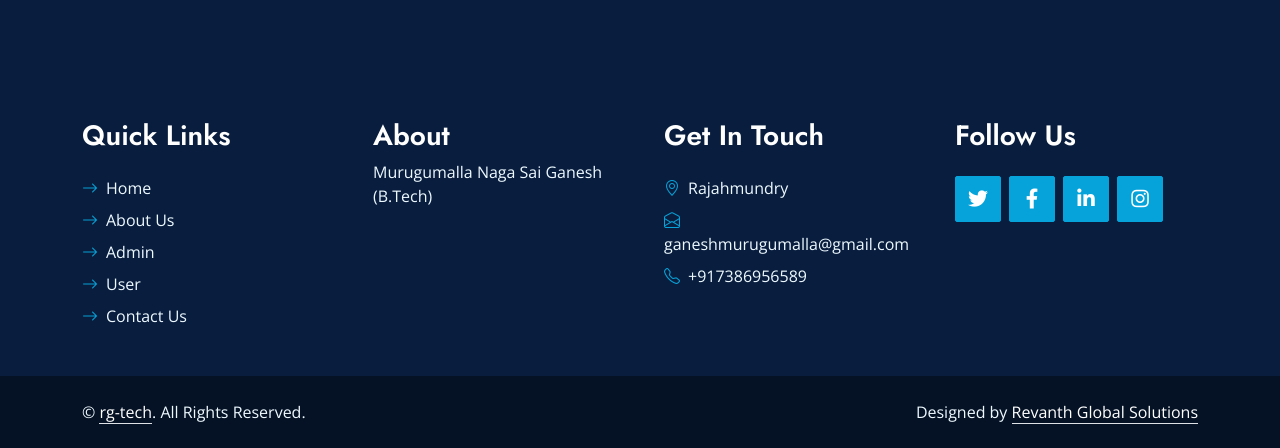
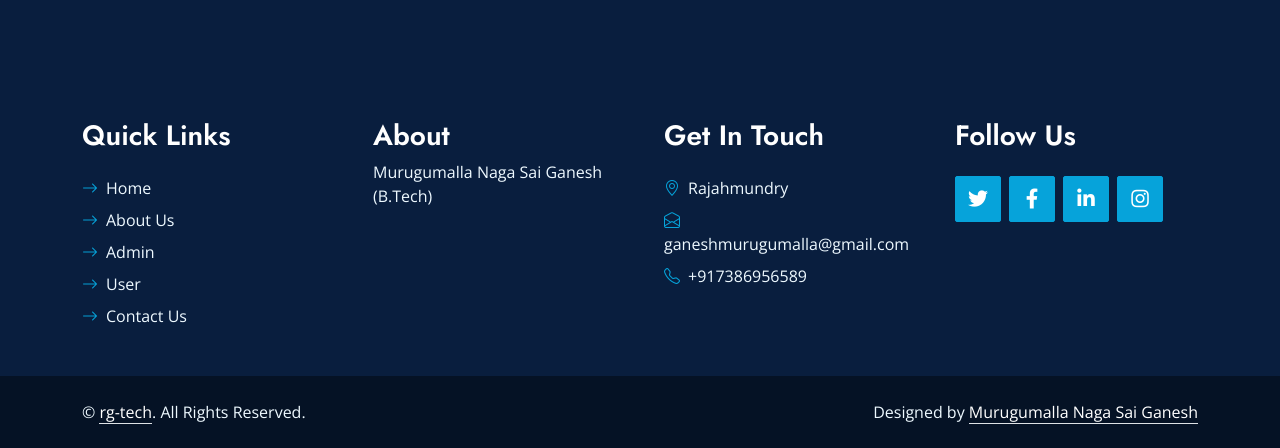
Before and after one commit to MNagaSaiGanesh/Ransomware-Detection-Techniques-Using-Various-Machine-Learning-Methods, a Django app: page /contact in a window 1280 px wide. Shown: the part 920-1368 px from the top of the page. Run offline with Django 4.2, Linux system fonts and the light colour scheme; some libraries are stand-ins or nearby versions.

Commit message:
Update contact.html

```diff
--- a/assets/templates/main/contact.html
+++ b/assets/templates/main/contact.html
@@ -184,7 +184,7 @@
                 <p class="mb-md-0">&copy; <a class="text-white border-bottom" href="#">rg-tech</a>. All Rights Reserved.</p>
             </div>
             <div class="col-md-6 text-center text-md-end">
-                <p class="mb-0">Designed by <a class="text-white border-bottom" href="https://htmlcodex.com">Revanth Global Solutions </a></p>
+                <p class="mb-0">Designed by <a class="text-white border-bottom" href="https://htmlcodex.com">Murugumalla Naga Sai Ganesh </a></p>
             </div>
         </div>
     </div>
```
